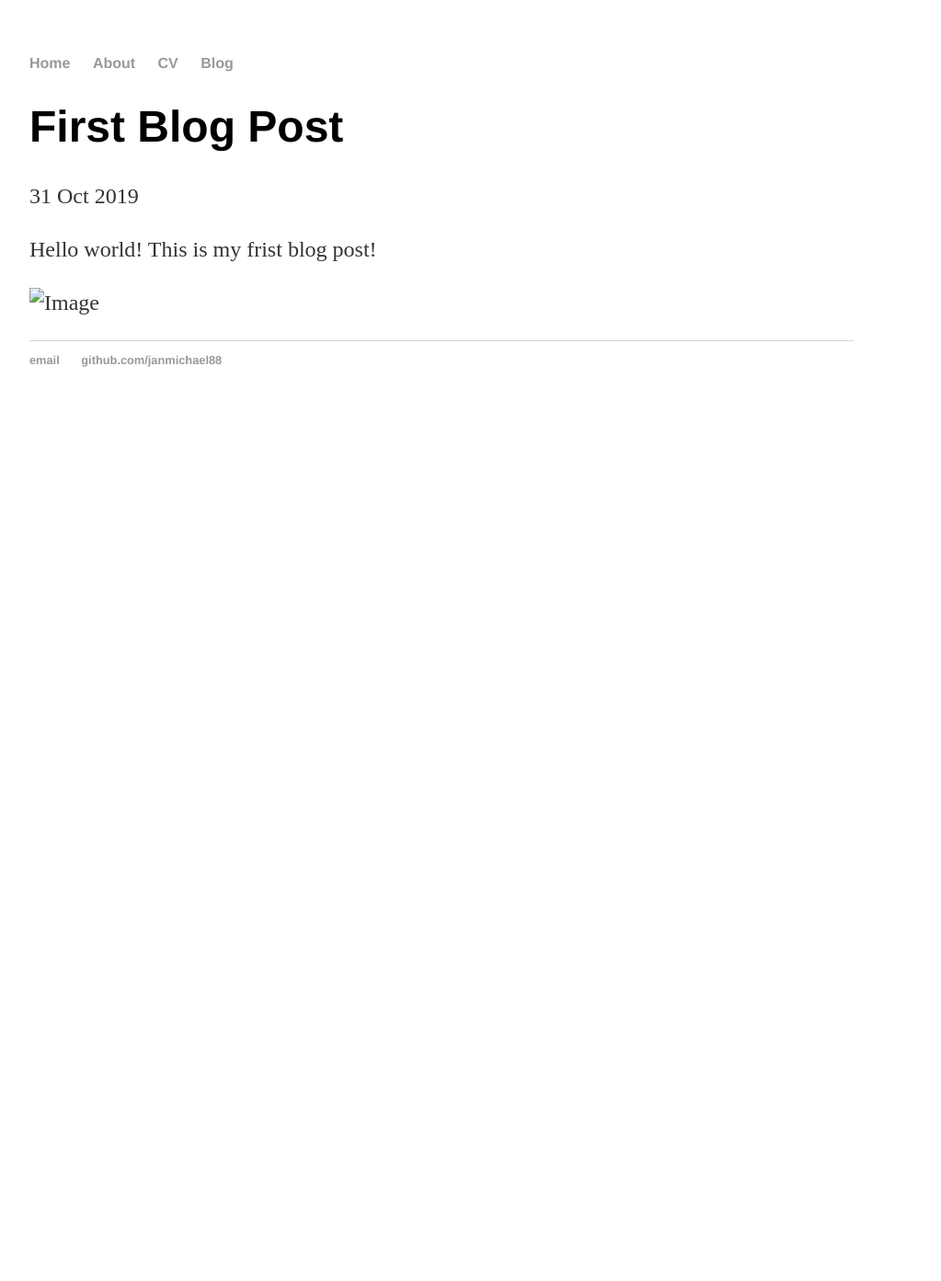
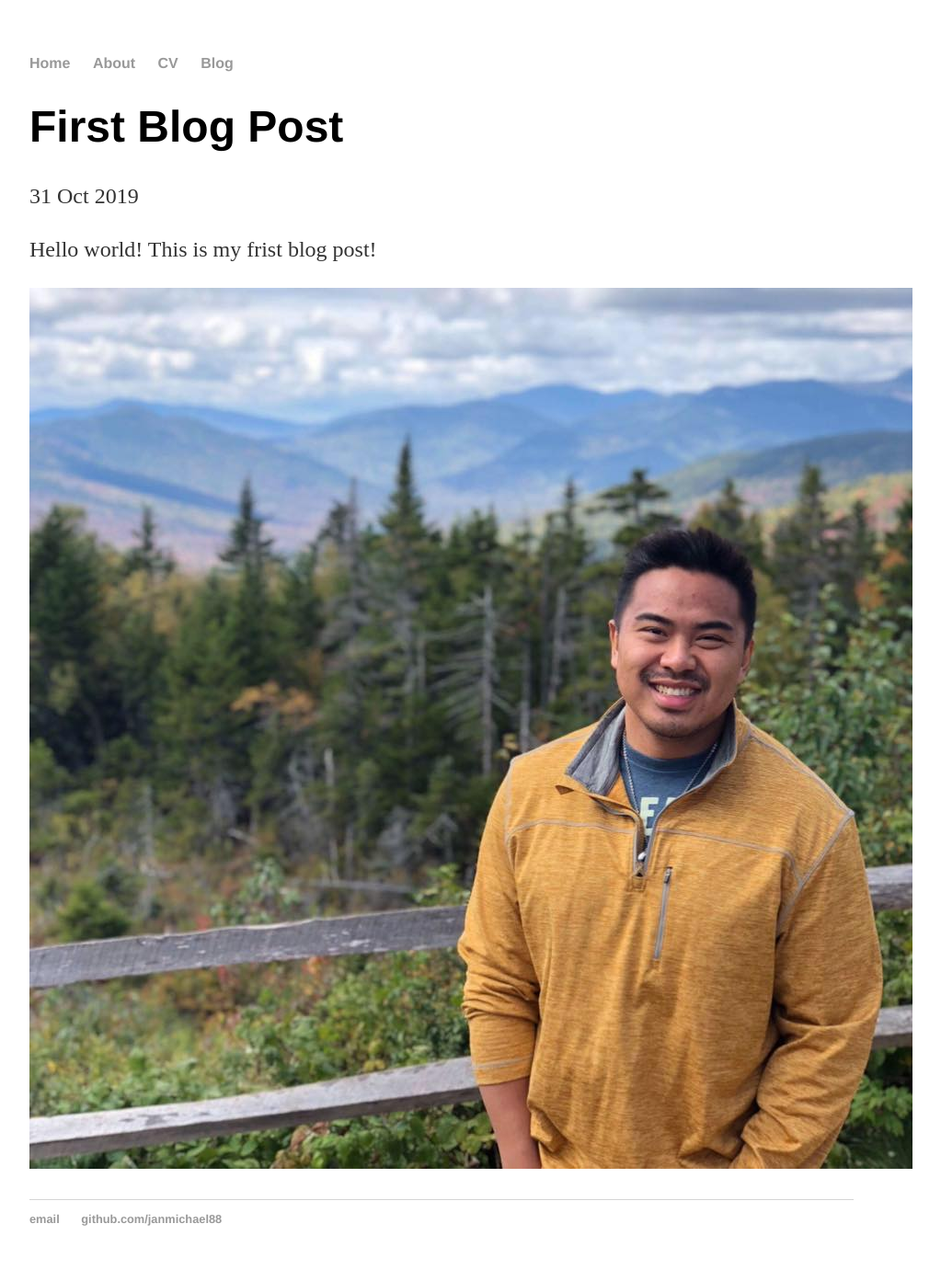
Before and after one commit to janmichael88/janmichael88.github.io, a Jekyll site: the page built from _posts/2019-10-31-first-post.md, in a window 1280 px wide. Shown: the whole page at 92% size, without its empty margins (160-1183 px from the left). Built offline with Jekyll 4.4.1, drawn with Linux system fonts in a browser that asks for light colours; before the commit the page ends 900 px from its top, so only the background shows below that.

Commit message:
Update 2019-10-31-first-post.md

```diff
--- a/_posts/2019-10-31-first-post.md
+++ b/_posts/2019-10-31-first-post.md
@@ -6,4 +6,4 @@ date: 2019-10-31
 
 Hello world! This is my frist blog post!
 
-![Image](https://janmichael88.github.io/blob/master/images/48362755_10156077028083108_3740796066753150976_n.jpg?raw=True)
+![Image](https://github.com/janmichael88/janmichael88.github.io/blob/master/images/48362755_10156077028083108_3740796066753150976_n.jpg?raw=True)
```
